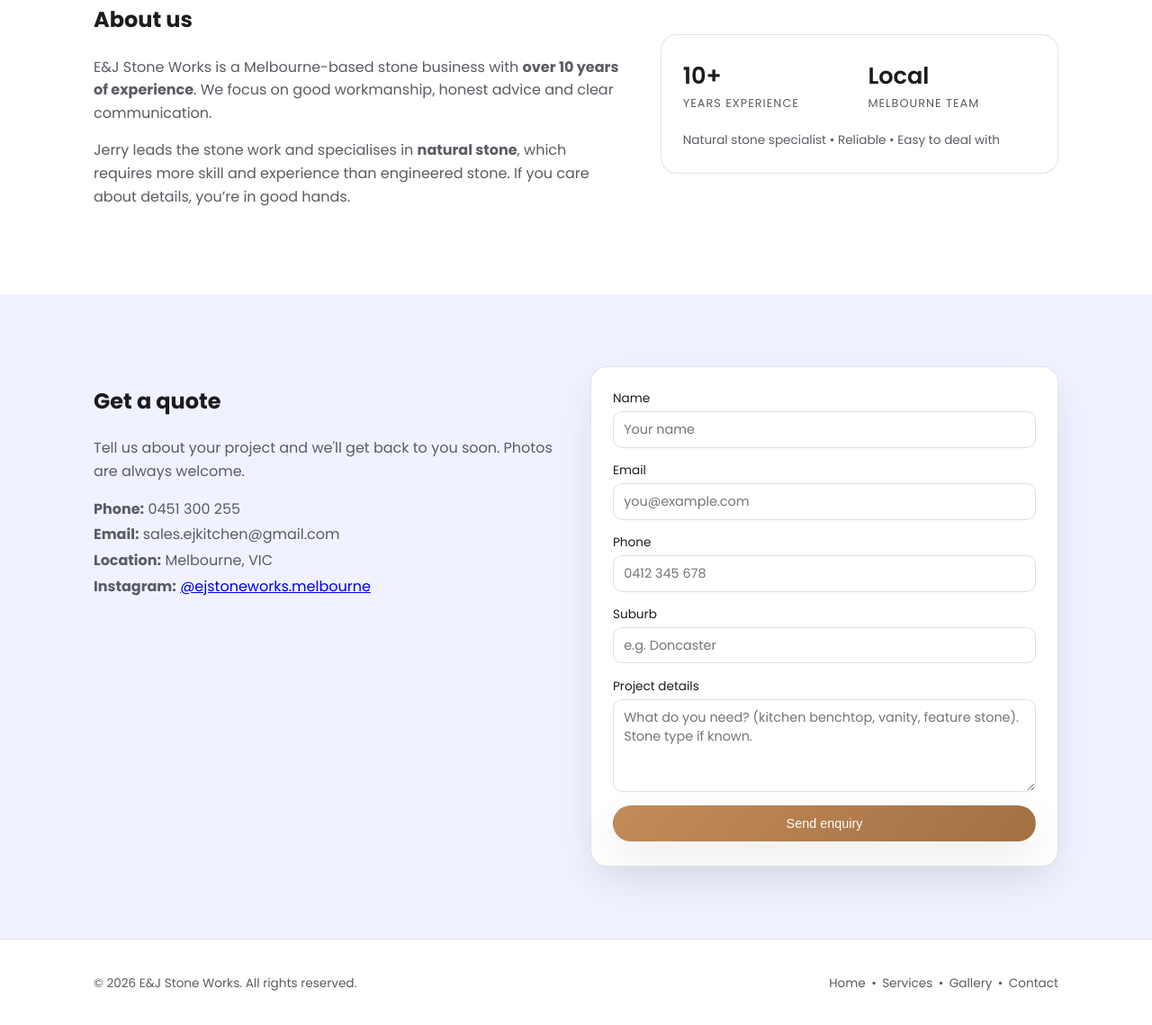
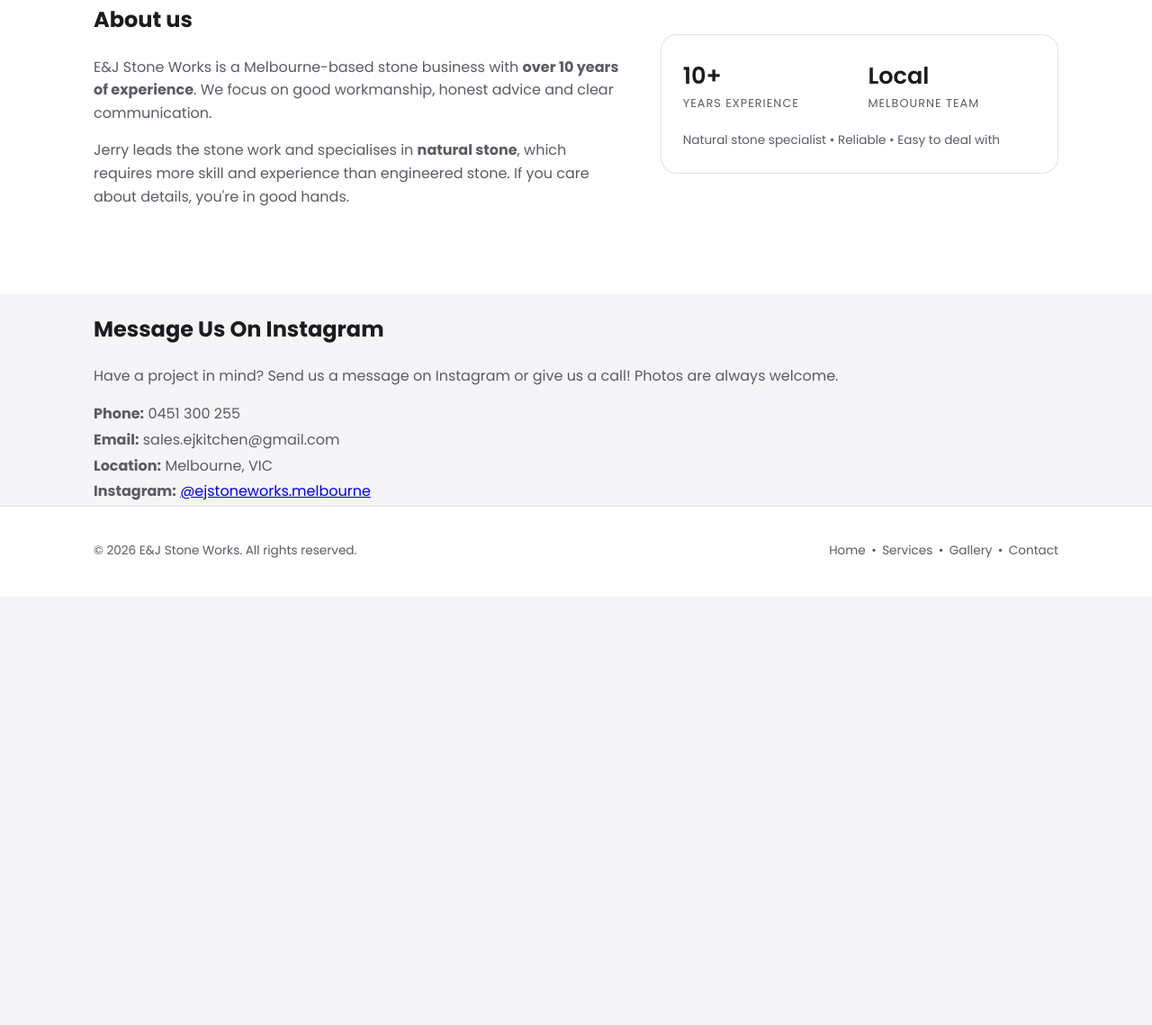
Before and after one commit to Ealise611/E-J_Stone_Works_Web_Project, a plain HTML site: page index.html in a window 1280 px wide. Shown: the part 2283-3422 px from the top of the page at 90% size. After the commit the page ends 2946 px from the top, so only its background shows below. Drawn offline with Linux system fonts and the light colour scheme.

Commit message:
change contact section

```diff
--- a/index.html
+++ b/index.html
@@ -261,7 +261,7 @@
               Jerry leads the stone work and specialises in
               <strong>natural stone</strong>, which requires more skill and
               experience than engineered stone. If you care about details,
-              you’re in good hands.
+              you're in good hands.
             </p>
           </div>
 
@@ -282,12 +282,12 @@
       </section>
 
       <!-- Contact Section -->
-      <section id="contact" class="section section-accent">
-        <div class="container contact-grid">
+      <section id="contact" class="contact">
+        <div class="container">
           <div class="contact-text">
-            <h2>Get a quote</h2>
+            <h2>Message Us On Instagram</h2>
             <p>
-              Tell us about your project and we'll get back to you soon.
+              Have a project in mind? Send us a message on Instagram or give us a call!
               Photos are always welcome.
             </p>
 
@@ -307,41 +307,6 @@
               </p>
             </div>
           </div>
-
-          <form class="contact-form">
-            <div class="form-row">
-              <label for="name">Name</label>
-              <input id="name" type="text" placeholder="Your name" />
-            </div>
-
-            <div class="form-row">
-              <label for="email">Email</label>
-              <input id="email" type="email" placeholder="you@example.com" />
-            </div>
-
-            <div class="form-row">
-              <label for="phone">Phone</label>
-              <input id="phone" type="tel" placeholder="0412 345 678" />
-            </div>
-
-            <div class="form-row">
-              <label for="suburb">Suburb</label>
-              <input id="suburb" type="text" placeholder="e.g. Doncaster" />
-            </div>
-
-            <div class="form-row">
-              <label for="message">Project details</label>
-              <textarea
-                id="message"
-                rows="4"
-                placeholder="What do you need? (kitchen benchtop, vanity, feature stone). Stone type if known."
-              ></textarea>
-            </div>
-
-            <button type="submit" class="btn primary full-width">
-              Send enquiry
-            </button>
-          </form>
         </div>
       </section>
     </main>
```
